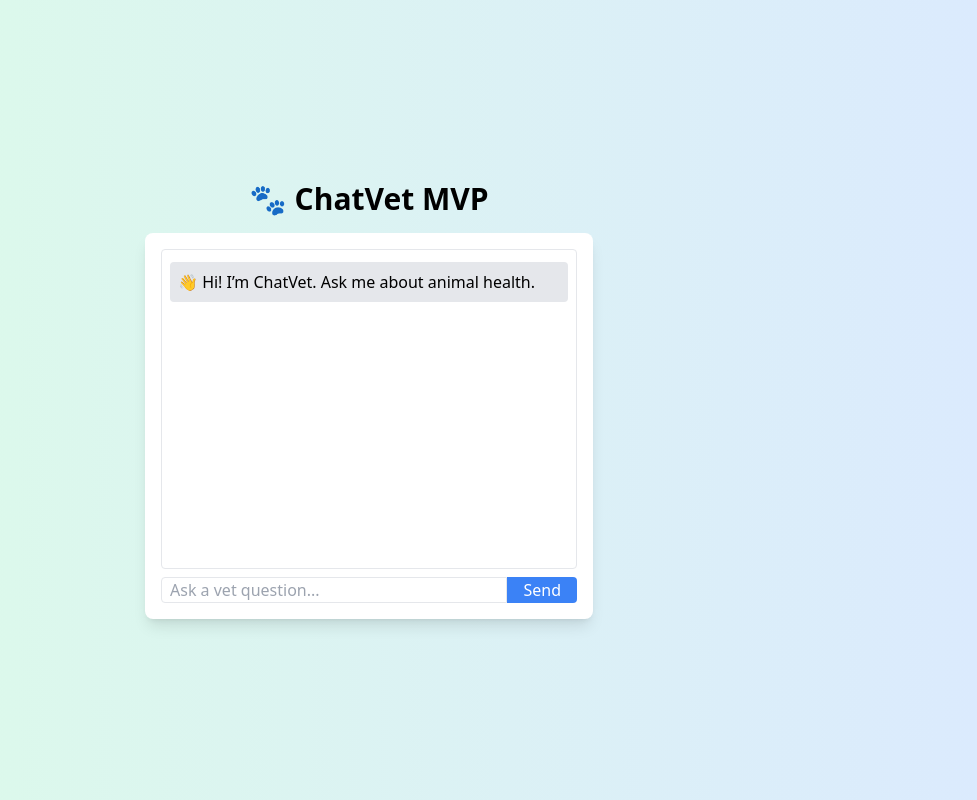
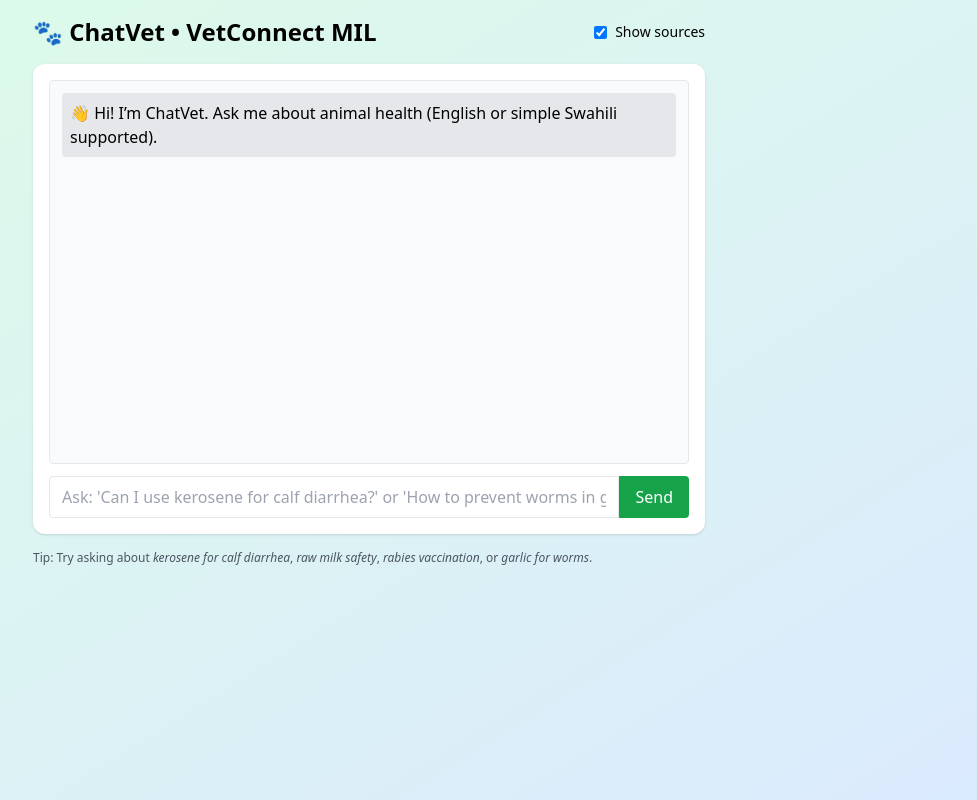
Before and after one commit to Jaybe-123456/Chatvet--mvp, a React (Vite) app: page / in a window 1280 px wide. Shown: the whole page, without its empty margins (271-1248 px from the left). Built offline with nearby package versions, Linux system fonts and the light colour scheme.

Commit message:
Update App.jsx

```diff
--- a/src/App.jsx
+++ b/src/App.jsx
@@ -1,61 +1,97 @@
-import { useState } from "react"
+// src/App.jsx
+import { useState, useEffect } from "react"
+import kb from "./data/vet_knowledge.json"
+import { findBestAnswer } from "./lib/search"
 
 function App() {
   const [messages, setMessages] = useState([
-    { from: "bot", text: "👋 Hi! I’m ChatVet. Ask me about animal health." },
+    { from: "bot", text: "👋 Hi! I’m ChatVet. Ask me about animal health (English or simple Swahili supported)." }
   ])
   const [input, setInput] = useState("")
+  const [showSource, setShowSource] = useState(true)
 
-  const handleSend = () => {
-    if (!input.trim()) return
-    const userMsg = { from: "user", text: input }
-    const botMsg = { from: "bot", text: getBotResponse(input) }
-    setMessages([...messages, userMsg, botMsg])
+  useEffect(() => {
+    // ensure localStorage bucket exists
+    if (!localStorage.getItem("chatvet_unknown")) {
+      localStorage.setItem("chatvet_unknown", JSON.stringify([]))
+    }
+  }, [])
+
+  function logUnknown(q) {
+    try {
+      const arr = JSON.parse(localStorage.getItem("chatvet_unknown") || "[]")
+      arr.push({ q, ts: Date.now() })
+      localStorage.setItem("chatvet_unknown", JSON.stringify(arr))
+    } catch {}
+  }
+
+  function formatReply(item) {
+    if (!item) return "🤖 I’m not sure yet. I’m learning. Please consult a certified vet for urgent issues."
+    const base = `${item.farmer_friendly}`
+    return showSource ? `${base}\n🔎 Source: ${item.source}` : base
+  }
+
+  function handleSend() {
+    const q = input.trim()
+    if (!q) return
+
+    const userMsg = { from: "user", text: q }
+    const match = findBestAnswer(q, kb)
+    const botMsg = { from: "bot", text: formatReply(match) }
+
+    if (!match) logUnknown(q)
+
+    setMessages(prev => [...prev, userMsg, botMsg])
     setInput("")
   }
 
-  const getBotResponse = (q) => {
-    q = q.toLowerCase()
-    if (q.includes("diarrhea") && q.includes("kerosene"))
-      return "❌ That is unsafe. ✅ Use oral rehydration solution and consult a vet."
-    if (q.includes("worms"))
-      return "🐐 Deworm goats regularly with approved veterinary drugs."
-    if (q.includes("rabies"))
-      return "💉 Vaccination is the ONLY way to prevent rabies."
-    return "🤖 I don’t know that yet, but I’m learning every day!"
-  }
+  return (
+    <div className="min-h-screen w-full bg-gradient-to-br from-green-100 to-blue-100 p-4">
+      <div className="max-w-2xl mx-auto space-y-4">
+        <header className="flex items-center justify-between">
+          <h1 className="text-2xl font-bold">🐾 ChatVet • VetConnect MIL</h1>
+          <label className="text-sm flex items-center gap-2">
+            <input
+              type="checkbox"
+              checked={showSource}
+              onChange={e => setShowSource(e.target.checked)}
+            />
+            Show sources
+          </label>
+        </header>
 
-  return (
-    <div className="flex flex-col items-center justify-center min-h-screen p-4 bg-gradient-to-r from-green-100 to-blue-100">
-      <h1 className="text-3xl font-bold mb-4">🐾 ChatVet MVP</h1>
-      <div className="w-full max-w-md bg-white shadow-lg rounded-lg p-4 space-y-2">
-        <div className="h-80 overflow-y-auto border rounded p-2">
+        <div className="bg-white rounded-xl shadow p-4">
+          <div className="h-96 overflow-y-auto border rounded p-3 space-y-2 bg-gray-50">
             {messages.map((m, i) => (
               <div
                 key={i}
-              className={`p-2 my-1 rounded ${
-                m.from === "user"
-                  ? "bg-blue-200 text-right"
-                  : "bg-gray-200 text-left"
-              }`}
+                className={`p-2 rounded ${m.from === "user" ? "bg-blue-200 text-right" : "bg-gray-200 text-left"}`}
+                style={{ whiteSpace: "pre-wrap" }}
               >
                 {m.text}
               </div>
             ))}
           </div>
-        <div className="flex mt-2">
+
+          <div className="flex mt-3">
             <input
               value={input}
-            onChange={(e) => setInput(e.target.value)}
-            className="flex-1 border rounded-l px-2"
-            placeholder="Ask a vet question..."
+              onChange={e => setInput(e.target.value)}
+              onKeyDown={e => e.key === "Enter" && handleSend()}
+              className="flex-1 border rounded-l px-3 py-2"
+              placeholder="Ask: 'Can I use kerosene for calf diarrhea?' or 'How to prevent worms in goats?'"
             />
             <button
               onClick={handleSend}
-            className="bg-blue-500 text-white px-4 rounded-r"
+              className="bg-green-600 text-white px-4 rounded-r"
             >
               Send
             </button>
+          </div>
+        </div>
+
+        <div className="text-xs text-gray-600">
+          <p>Tip: Try asking about <em>kerosene for calf diarrhea</em>, <em>raw milk safety</em>, <em>rabies vaccination</em>, or <em>garlic for worms</em>.</p>
         </div>
       </div>
     </div>
```
Lines whose indentation alone changed are shown as unchanged.
